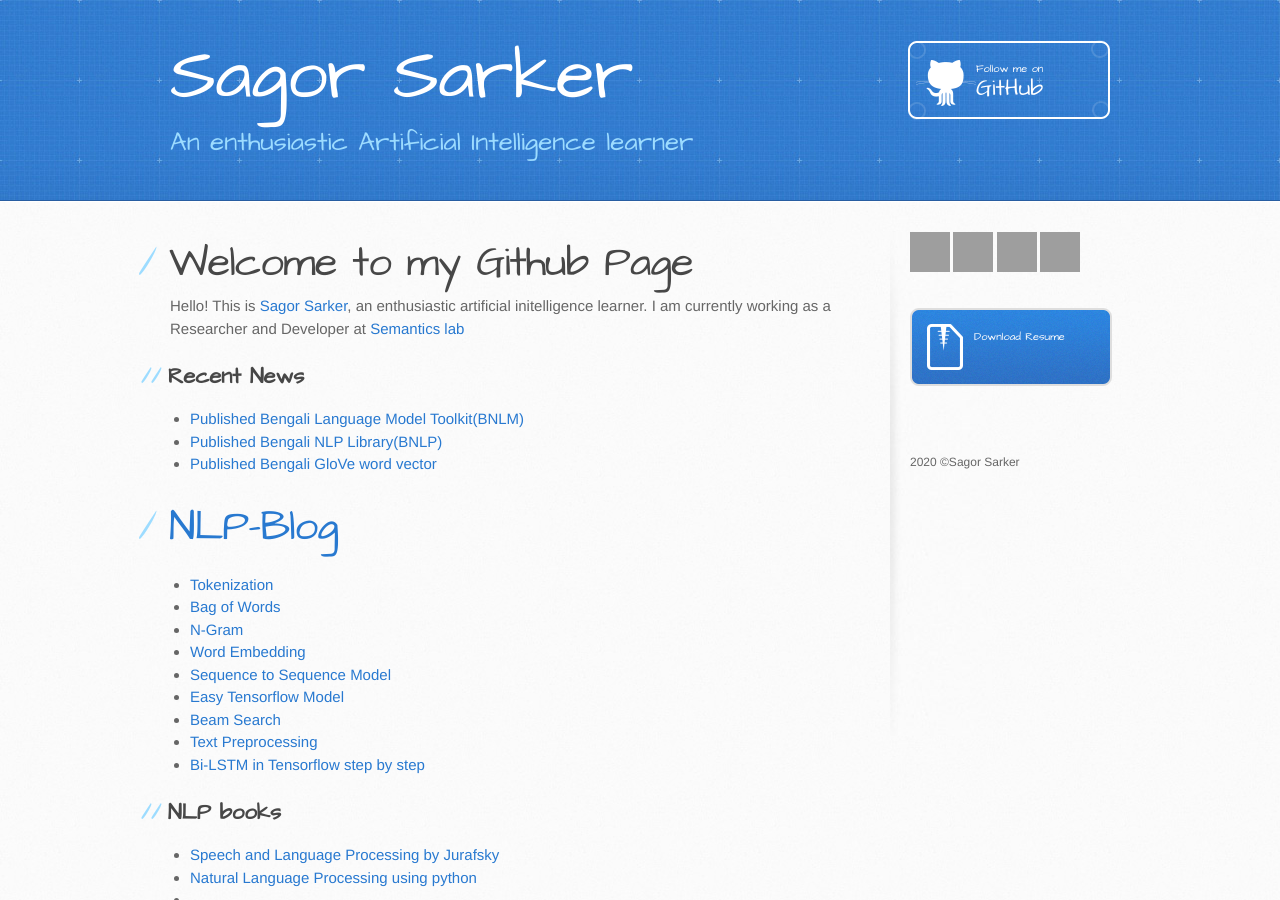
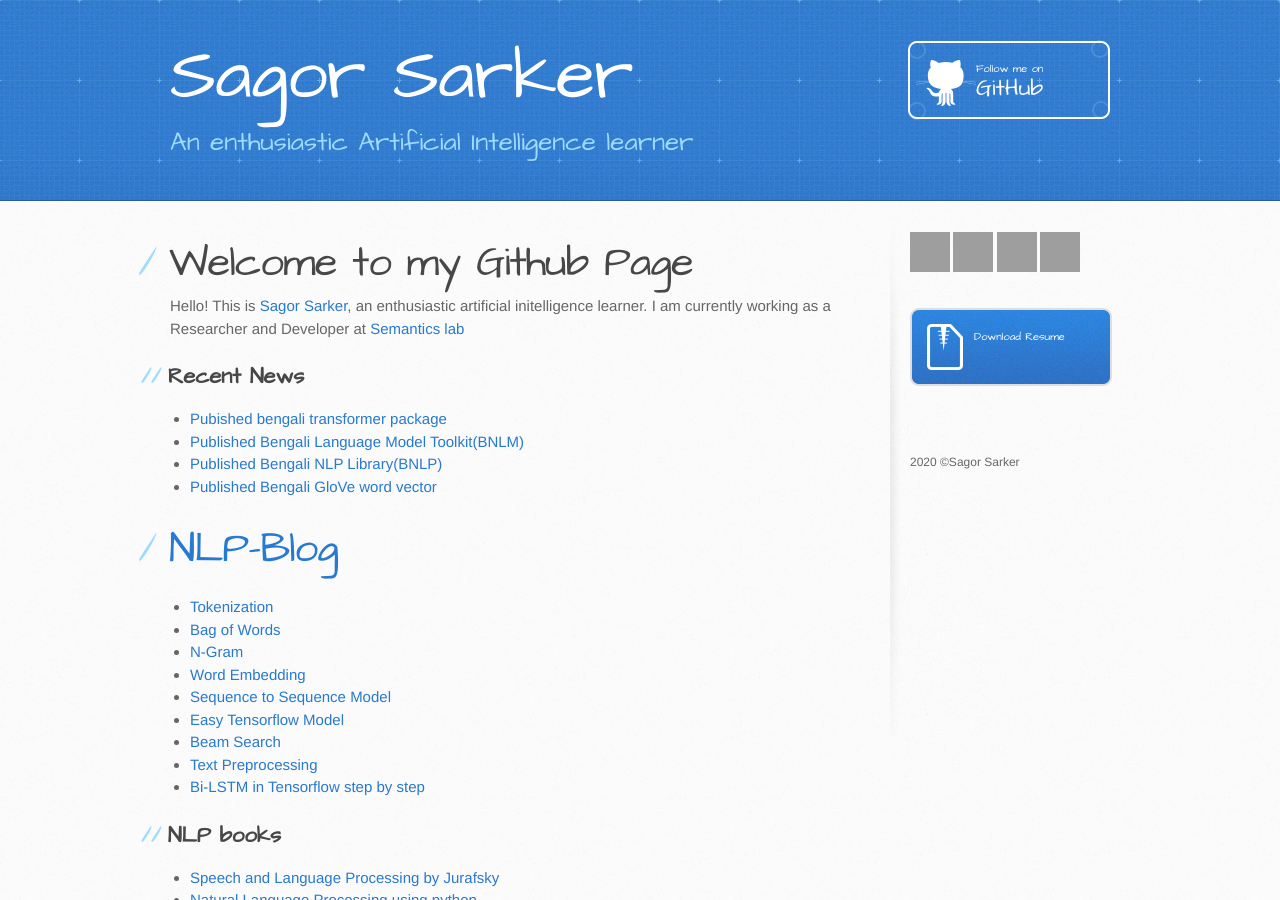
Before and after one commit to sagorbrur/sagorbrur.github.io, a Jekyll site: the page built from index.md, in a window 1280 px wide and 900 px high. Built offline with Jekyll 4.4.1, drawn with Linux system fonts in a browser that asks for light colours; our own code applies the rules of GitHub Pages for plain Markdown files; grey boxes are pictures that could not be loaded.

Commit message:
Update index.md

```diff
--- a/index.md
+++ b/index.md
@@ -3,6 +3,7 @@ Hello! This is [Sagor Sarker](https://www.linkedin.com/in/sagor-sarker/), an ent
 I am currently working as a Researcher and Developer at [Semantics lab](http://semanticslab.net/)
 
 ## Recent News
+* [Pubished bengali transformer package](https://github.com/sagorbrur/bntransformer)
 * [Published Bengali Language Model Toolkit(BNLM)](https://github.com/sagorbrur/bnlm)
 * [Published Bengali NLP Library(BNLP)](https://github.com/sagorbrur/bnlp)
 * [Published Bengali GloVe word vector](https://github.com/sagorbrur/GloVe-Bengali)
```
